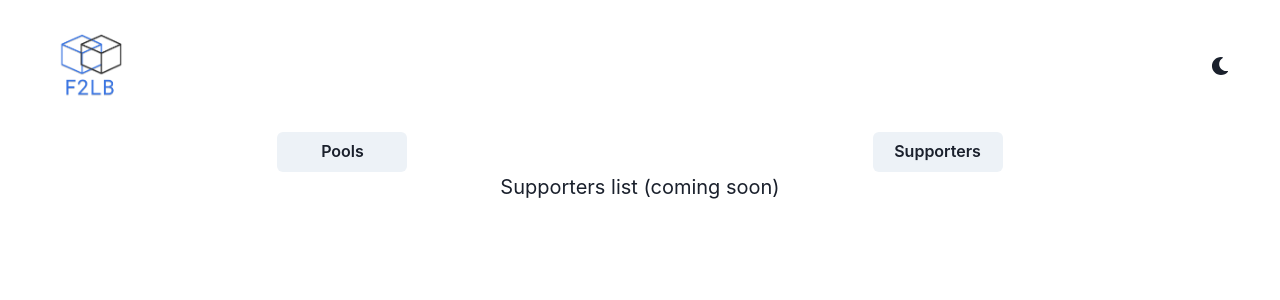
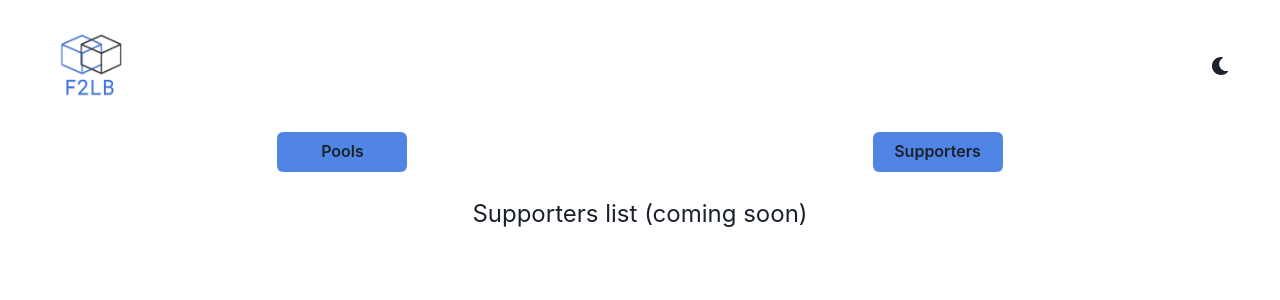
Before and after one commit to pixel-pool/f2lb-website, a React (Create React App) app: page / in a window 1280 px wide. Both pictures are taken after a click on the button "Supporters". Shown: the top 300 px of the page. Built offline with nearby package versions, Linux system fonts and the light colour scheme; no server answers.

Commit message:
styled pools

```diff
--- a/src/components/Mode.tsx
+++ b/src/components/Mode.tsx
@@ -1,7 +1,8 @@
-import { Box, Flex, Text, Image, Button, Container} from "@chakra-ui/react";
+import { Box, Flex, Text, Image, Button, Container, useColorModeValue} from "@chakra-ui/react";
 import { useState } from "react";
 import logo from "../assets/f2lbLogo.png"
 import { ColorModeSwitcher } from "../ColorModeSwitcher";
+import { Palette } from "../theme";
 import { Pools } from "./Pools";
 import { Supporters } from "./Supporters";
 
@@ -15,11 +16,13 @@ export const enum DisplayMode {
 export function Mode()
 {
     const [mode, setMode] = useState(DisplayMode.pools)
+    //const btnColor = useColorModeValue('', 'blue')
+
     return(
         <Container>
             <Flex justifyContent={'space-between'} alignItems={"center"}>
-                    <Button minWidth={130} onClick={() => {setMode(DisplayMode.pools)}}>Pools</Button>
-                    <Button minWidth={130} onClick={() => {setMode(DisplayMode.supporters)}}>Supporters</Button>
+                    <Button bg={Palette.primary.f2lbBlue} minWidth={130} onClick={() => {setMode(DisplayMode.pools)}}>Pools</Button>
+                    <Button bg={Palette.primary.f2lbBlue} minWidth={130} onClick={() => {setMode(DisplayMode.supporters)}}>Supporters</Button>
             </Flex>
             { mode === DisplayMode.pools ? (<Pools/>): null}
             { mode === DisplayMode.supporters ? (<Supporters/>): null}
--- a/src/components/Pools.tsx
+++ b/src/components/Pools.tsx
@@ -1,5 +1,5 @@
 import { useQuery} from "@apollo/client";
-import { Box, Flex, Text, Image, Button, Container, useColorMode, useColorModeValue, VStack, Avatar} from "@chakra-ui/react";
+import { Box, Flex, Text, Image, Button, Container, useColorMode, useColorModeValue, VStack, Avatar, HStack, Center, AvatarBadge} from "@chakra-ui/react";
 import { useEffect, useState } from "react";
 import { isConstructorDeclaration } from "typescript";
 import logo from "../assets/f2lbLogo.png"
@@ -12,17 +12,18 @@ interface Pool {
     queuePos:number,
     description:string,
     imageUrl:string,
+    status:number,
     wallet:{
         amount:number,
-        delegation:string,
+        delegationTicker:string,
     }
 }
 
 export function Pools()
 {
     // style
-    const bg = useColorModeValue(Palette.box.light, Palette.box.dark)
-    const bgSecond = useColorModeValue(Palette.box.light2, Palette.box.light2)
+    const bg = useColorModeValue(Palette.secondary.f2lbBlue, Palette.secondary.f2lbBlue)
+    const bgSecond = useColorModeValue(Palette.primary.f2lbBlue, Palette.primary.f2lbBlue)
 
     //
     const [pools, setPools] = useState<Pool[]>([]);
@@ -43,17 +44,27 @@ export function Pools()
     console.log(typeof(pools));
 
     return(
-        <Container marginTop={4} p={0}>
-            <VStack>
+        <Container marginTop={6} p={0}>
+            <VStack spacing={4}>
                 {pools.map(p => {
                     return(
-                    <Box key={p.ticker} bg={bg} p={2} borderRadius={15} w={"100%"}>
-                        <Avatar name={p.ticker} src={p.imageUrl} bg={bgSecond}/>
-                        <Text>{p.ticker}</Text>
-                        <Text>{p.queuePos}</Text>
-                        <Text>ADA {(p.wallet.amount / 1000000).toFixed(2)}</Text>
-                        <Text>Delegation {p.wallet.delegation}</Text>
-                    </Box>
+                        <Box key={p.ticker} bg={bg} p={2} borderRadius={15} w={"100%"}>
+                            <Flex w={'100%'}>
+                                <Center p={2}>
+                                    <Avatar  size='xl' name={p.ticker} src={p.imageUrl} bg={bgSecond}>
+                                        <AvatarBadge boxSize='1em' bg={p.wallet.delegationTicker === 'ANTRX' ? 'green.500' : 'red.500'} />
+                                    </Avatar>
+                                </Center>
+
+                                <Text fontSize='2xl'  minW={90}>{p.ticker}</Text>
+
+                                <Box w="100%">
+                                    <Text textAlign='right' px={4}>{p.queuePos}</Text>
+                                    <Text>{`${(p.wallet.amount / 1000000).toFixed(2)} ₳`}</Text>
+                                    <Text>{p.wallet.delegationTicker}</Text>
+                                </Box>
+                            </Flex>
+                        </Box>
                     )
                 })}
             </VStack>
--- a/src/components/Supporters.tsx
+++ b/src/components/Supporters.tsx
@@ -7,7 +7,7 @@ export function Supporters()
 {
     return(
         <Container>
-            <Text>
+            <Text marginTop={6} fontSize='2xl'>
                 Supporters list (coming soon)
             </Text>
         </Container>
--- a/src/graphql/queries.ts
+++ b/src/graphql/queries.ts
@@ -7,9 +7,10 @@ export const GET_POOLS = /* GraphQL */gql `
             ticker,
             description,
             imageUrl,
+            status,
             wallet{
                 amount,
-                delegation,
+                delegationTicker,
             }
         }
     }
--- a/src/theme.ts
+++ b/src/theme.ts
@@ -8,6 +8,13 @@ const config: ThemeConfig = {
 const theme = extendTheme({ config })
 
 export const Palette = {
+
+  primary:{
+    f2lbBlue:'#3a75e2e0',
+  },
+  secondary:{
+    f2lbBlue:'#3a75e2a0',
+  },
   box:{
       dark:"#2c313d",
       light:"#edf2f7",
```
Lines whose indentation alone changed are shown as unchanged.
